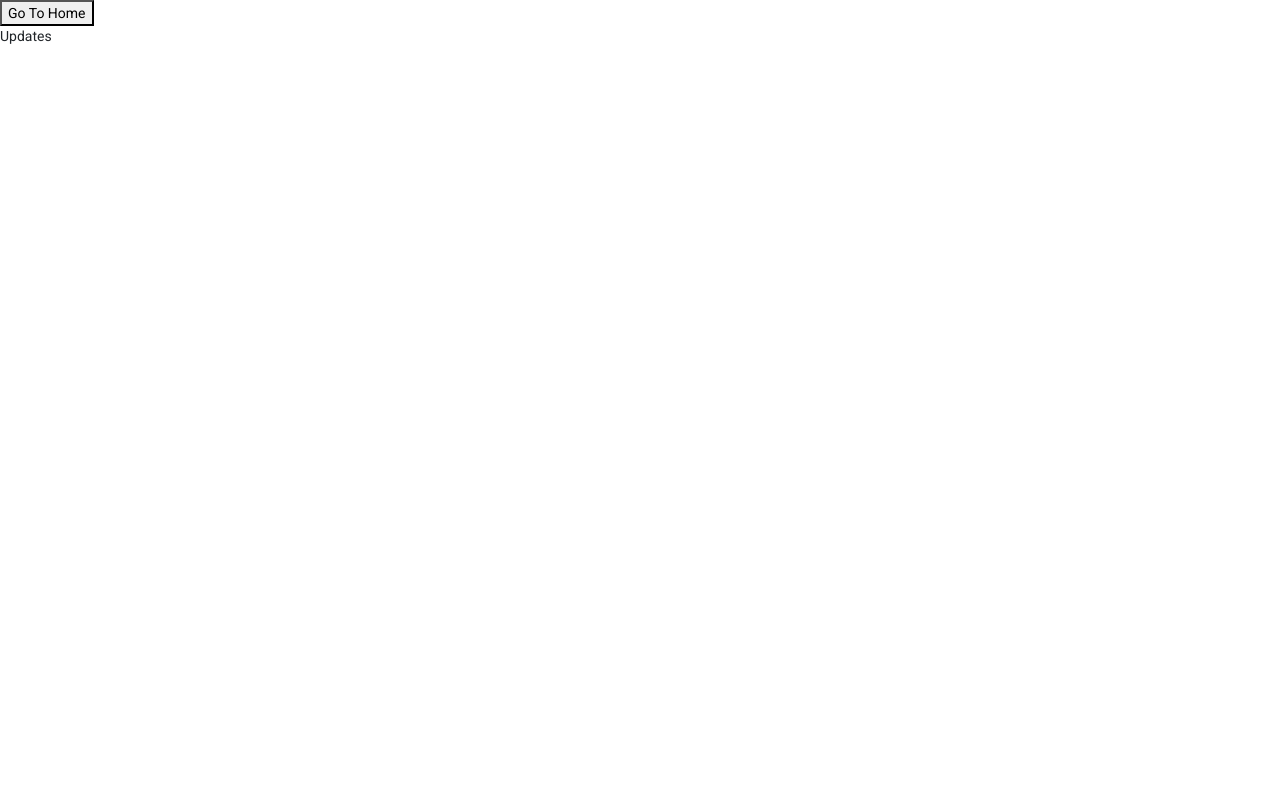
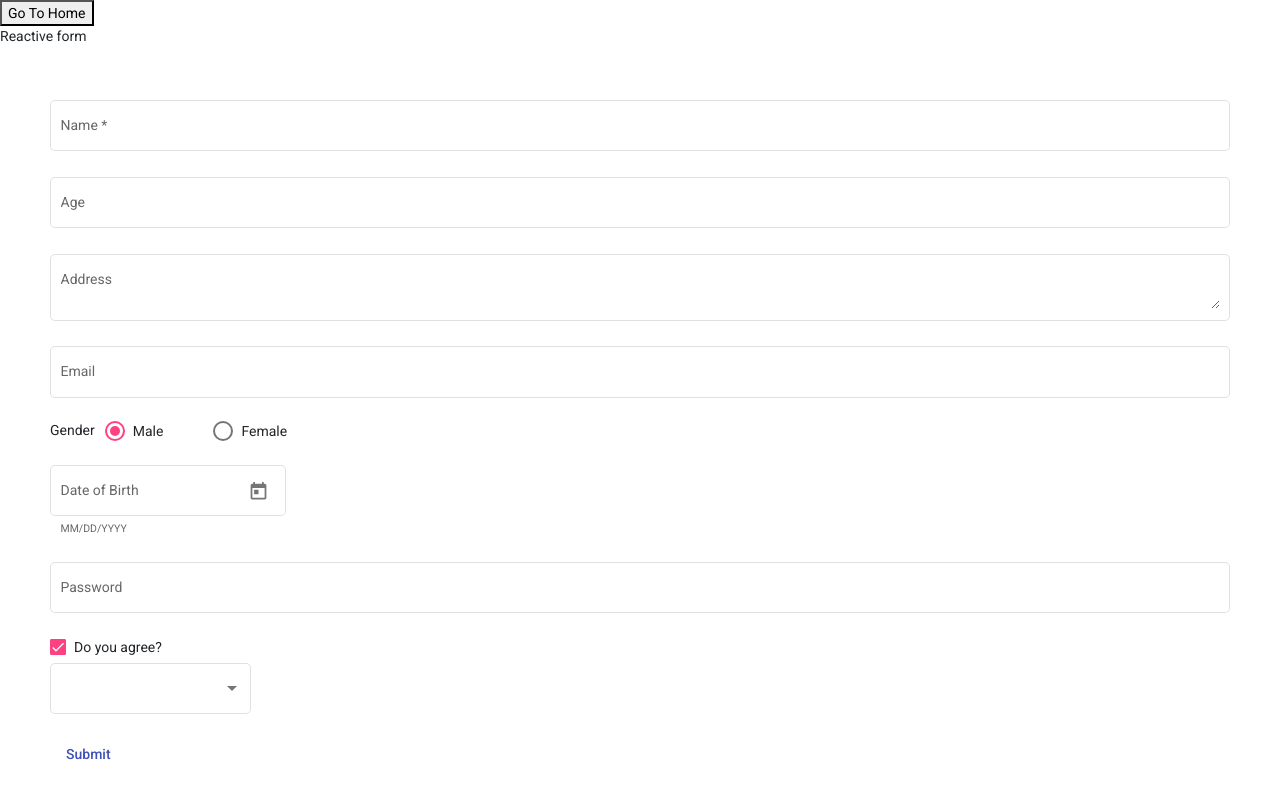
Before and after one commit to Jainikpa/angular-course, an Angular app: page /about-us in a window 1280 px wide. Shown: the top 798 px of the page. Built offline with nearby package versions, Linux system fonts and the light colour scheme.

Commit message:
validations added and Reactive form created

```diff
--- a/src/app/about-us/about-us.component.html
+++ b/src/app/about-us/about-us.component.html
@@ -2,4 +2,129 @@
   <button routerLink="/home">Go To Home</button>
 </div>
 
-<div>Updates</div>
+<div>Reactive form</div>
+
+<form [formGroup]="myForm">
+  <div>
+    <div style="padding: 50px">
+      <div>
+        <mat-form-field style="width: 100%" appearance="outline">
+          <mat-label>Name</mat-label>
+          <input formControlName="name" matInput placeholder="enter name" />
+          <!-- <mat-icon matSuffix>sentiment_very_satisfied</mat-icon> -->
+        </mat-form-field>
+        <div *ngIf="form?.name?.touched && form?.name?.errors?.required">
+          Name is required
+        </div>
+        <div *ngIf="form?.name?.touched && form?.name?.errors?.minlength">
+          asdfsdafds
+        </div>
+
+        <div *ngIf="form?.name?.touched && form?.name?.errors?.maxlength">
+          asdfsdafds
+        </div>
+        <div *ngIf="form?.name?.touched && form?.name?.errors?.pattern">
+          asdfsdf
+        </div>
+      </div>
+      <div>
+        <mat-form-field style="width: 100%" appearance="outline">
+          <mat-label>Age</mat-label>
+          <input
+            formControlName="number"
+            type="number"
+            matInput
+            placeholder="enter number"
+          />
+          <!-- <mat-icon matSuffix>sentiment_very_satisfied</mat-icon> -->
+        </mat-form-field>
+        <div *ngIf="form?.number?.touched && form?.number?.errors?.min">
+          Your age should be more than 18
+        </div>
+      </div>
+
+      <div>
+        <mat-form-field style="width: 100%" appearance="outline">
+          <mat-label>Address</mat-label>
+          <textarea
+            formControlName="address"
+            type="text"
+            matInput
+            placeholder="type address"
+          ></textarea>
+          <!-- <mat-icon matSuffix>sentiment_very_satisfied</mat-icon> -->
+        </mat-form-field>
+      </div>
+      <div>
+        <mat-form-field style="width: 100%" appearance="outline">
+          <mat-label>Email</mat-label>
+          <input
+            formControlName="email"
+            matInput
+            type="email"
+            placeholder="enter email"
+          />
+          <!-- <mat-icon matSuffix>sentiment_very_satisfied</mat-icon> -->
+        </mat-form-field>
+      </div>
+      <div>
+        <mat-label style="margin-right: 10px">Gender</mat-label>
+        <mat-radio-group
+          formControlName="gender"
+          style="width: 100%"
+          aria-label="Select Gender"
+        >
+          <mat-radio-button value="male">Male</mat-radio-button>
+          <mat-radio-button style="margin-left: 50px" value="female"
+            >Female</mat-radio-button
+          >
+        </mat-radio-group>
+      </div>
+
+      <div style="margin-top: 20px">
+        <mat-form-field color="accent" appearance="outline">
+          <mat-label>Date of Birth</mat-label>
+          <input formControlName="dob" matInput [matDatepicker]="picker1" />
+          <mat-hint>MM/DD/YYYY</mat-hint>
+          <mat-datepicker-toggle
+            matSuffix
+            [for]="picker1"
+          ></mat-datepicker-toggle>
+          <mat-datepicker #picker1></mat-datepicker>
+        </mat-form-field>
+      </div>
+
+      <div style="margin-top: 20px">
+        <mat-form-field style="width: 100%" appearance="outline">
+          <mat-label>Password</mat-label>
+          <input
+            formControlName="password"
+            type="password"
+            matInput
+            placeholder="enter password"
+          />
+        </mat-form-field>
+      </div>
+
+      <div>
+        <mat-checkbox formControlName="agree">Do you agree?</mat-checkbox>
+      </div>
+
+      <div>
+        <mat-form-field appearance="outline">
+          <mat-select formControlName="country">
+            <mat-option value="india">India</mat-option>
+            <mat-option value="pakistan">Pakistan</mat-option>
+            <mat-option value="canada"> Canada</mat-option>
+          </mat-select>
+        </mat-form-field>
+      </div>
+
+      <div>
+        <button (click)="onSubmitClick()" mat-button color="primary">
+          Submit
+        </button>
+      </div>
+    </div>
+  </div>
+</form>
--- a/src/app/about-us/about-us.component.ts
+++ b/src/app/about-us/about-us.component.ts
@@ -1,15 +1,41 @@
 import { Component, OnInit } from '@angular/core';
+import { FormControl, FormGroup, Validators } from '@angular/forms';
 
 @Component({
   selector: 'app-about-us',
   templateUrl: './about-us.component.html',
-  styleUrls: ['./about-us.component.scss']
+  styleUrls: ['./about-us.component.scss'],
 })
 export class AboutUsComponent implements OnInit {
-
-  constructor() { }
+  myForm: FormGroup;
+  constructor() {}
 
   ngOnInit(): void {
+    this.myForm = new FormGroup({
+      name: new FormControl('', [
+        Validators.required,
+        Validators.minLength(5),
+        Validators.maxLength(20),
+        Validators.pattern(''),
+      ]),
+      number: new FormControl(null, Validators.min(18)),
+      address: new FormControl(),
+      dob: new FormControl(),
+      email: new FormControl(),
+      gender: new FormControl('male'),
+      password: new FormControl(),
+      agree: new FormControl(true),
+      country: new FormControl(),
+    });
   }
 
+  onSubmitClick() {
+    console.log('my form value :- ', this.myForm.value);
+
+    console.log('MY form controls - ', this.myForm.controls);
+  }
+
+  get form() {
+    return this.myForm.controls;
+  }
 }
--- a/src/app/app.module.ts
+++ b/src/app/app.module.ts
@@ -9,7 +9,7 @@ import { BrowserAnimationsModule } from '@angular/platform-browser/animations';
 import { MatButtonModule } from '@angular/material/button';
 import { MatDividerModule } from '@angular/material/divider';
 import { MatIconModule } from '@angular/material/icon';
-import { FormsModule } from '@angular/forms';
+import { FormsModule, ReactiveFormsModule } from '@angular/forms';
 import { MatFormFieldModule } from '@angular/material/form-field';
 import { MatInputModule } from '@angular/material/input';
 import { MatRadioModule } from '@angular/material/radio';
@@ -34,6 +34,7 @@ import { MatSelectModule } from '@angular/material/select';
     MatNativeDateModule,
     MatCheckboxModule,
     MatSelectModule,
+    ReactiveFormsModule,
   ],
   providers: [],
   bootstrap: [AppComponent],
--- a/src/app/home/home.component.html
+++ b/src/app/home/home.component.html
@@ -2,21 +2,58 @@
   <div>
     <mat-form-field style="width: 100%" appearance="outline">
       <mat-label>Name</mat-label>
-      <input [(ngModel)]="name" matInput placeholder="enter name" />
+      <input
+        [(ngModel)]="name"
+        #nameValue="ngModel"
+        matInput
+        required
+        minlength="5"
+        maxlength="20"
+        placeholder="enter name"
+      />
       <!-- <mat-icon matSuffix>sentiment_very_satisfied</mat-icon> -->
     </mat-form-field>
+    <div
+      style="color: red"
+      *ngIf="nameValue?.touched && nameValue?.errors?.required"
+    >
+      Name is required.
+    </div>
+
+    <div
+      style="color: red"
+      *ngIf="nameValue?.touched && nameValue?.errors?.minlength"
+    >
+      Your name should be at least 5 char. long.
+    </div>
+
+    <div
+      style="color: red"
+      *ngIf="nameValue?.touched && nameValue?.errors?.maxlength"
+    >
+      Your name should not be more than 20 char.
+    </div>
   </div>
   <div>
     <mat-form-field style="width: 100%" appearance="outline">
-      <mat-label>Mobile Number</mat-label>
+      <mat-label>Age</mat-label>
       <input
         [(ngModel)]="number"
         type="number"
+        min="18"
+        max="52"
         matInput
+        #myAge="ngModel"
         placeholder="enter number"
       />
       <!-- <mat-icon matSuffix>sentiment_very_satisfied</mat-icon> -->
     </mat-form-field>
+    <div style="color: red" *ngIf="myAge?.touched && myAge?.errors?.min">
+      Value should be more than 18
+    </div>
+    <div style="color: red" *ngIf="myAge?.touched && myAge?.errors?.max">
+      Value should not be more than 52
+    </div>
   </div>
 
   <div>
@@ -38,10 +75,21 @@
         [(ngModel)]="email"
         type="email"
         matInput
+        #myEmail="ngModel"
+        email
+        required
         placeholder="enter email"
       />
       <!-- <mat-icon matSuffix>sentiment_very_satisfied</mat-icon> -->
     </mat-form-field>
+
+    <div *ngIf="myEmail?.touched && myEmail?.errors?.required">
+      Email is required.
+    </div>
+
+    <div *ngIf="myEmail.touched && myEmail?.errors?.email">
+      This is not valid email.
+    </div>
   </div>
   <div>
     <mat-label style="margin-right: 10px">Gender</mat-label>
@@ -74,6 +122,8 @@
         [(ngModel)]="password"
         [type]="type"
         matInput
+        pattern="^(?=.*[A-Za-z])(?=.*\d)[A-Za-z\d]{8,}$"
+        #myPassword="ngModel"
         placeholder="enter password"
       />
       <mat-icon
@@ -83,6 +133,10 @@
         {{ type == "password" ? "visibility" : "visibility_off" }}
       </mat-icon>
     </mat-form-field>
+
+    <div *ngIf="myPassword.touched && myPassword?.errors?.pattern">
+      Your password does not match requirements.
+    </div>
   </div>
 
   <div>
--- a/src/app/home/home.component.ts
+++ b/src/app/home/home.component.ts
@@ -46,5 +46,7 @@ export class HomeComponent implements OnInit {
 
     console.log('agree : -', this.agree);
     console.log('Country : -', this.country);
+
+
   }
 }
```
Also changed, not shown: tsconfig.json (+3 -6 lines).
